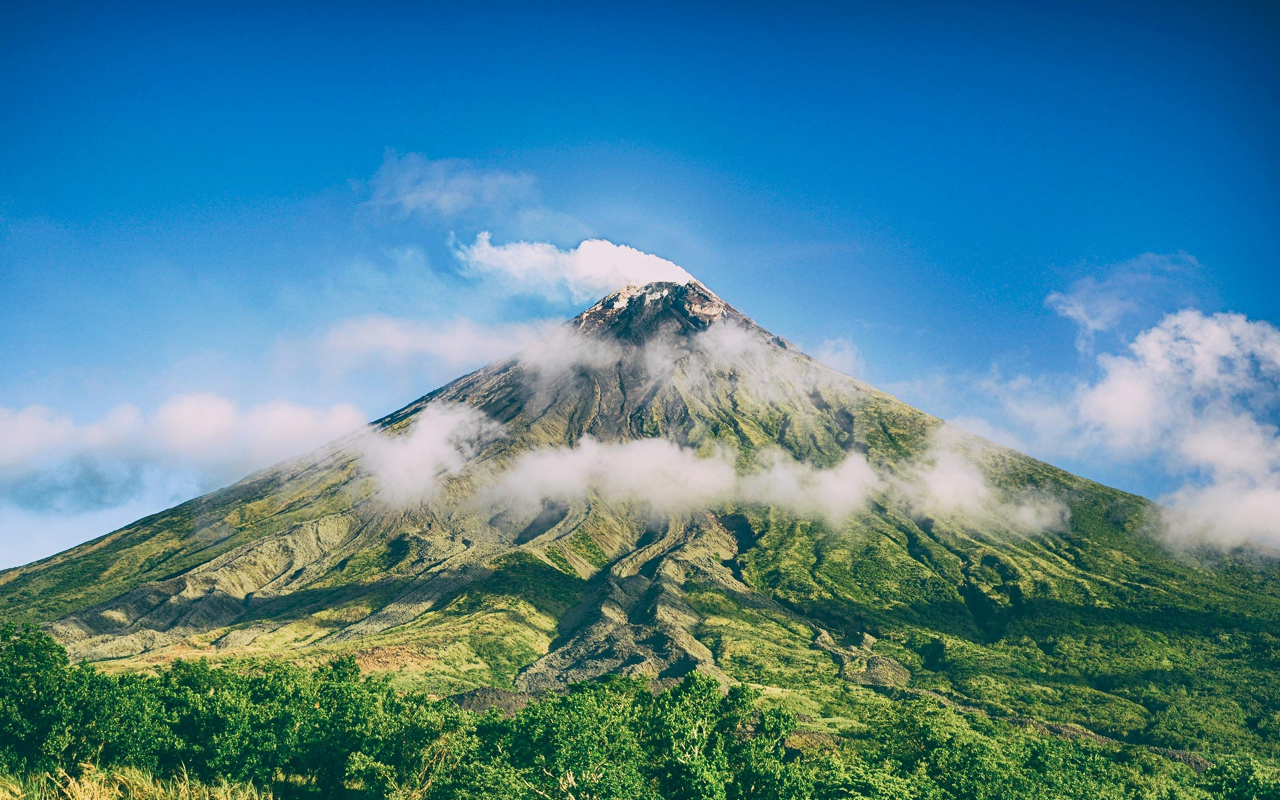
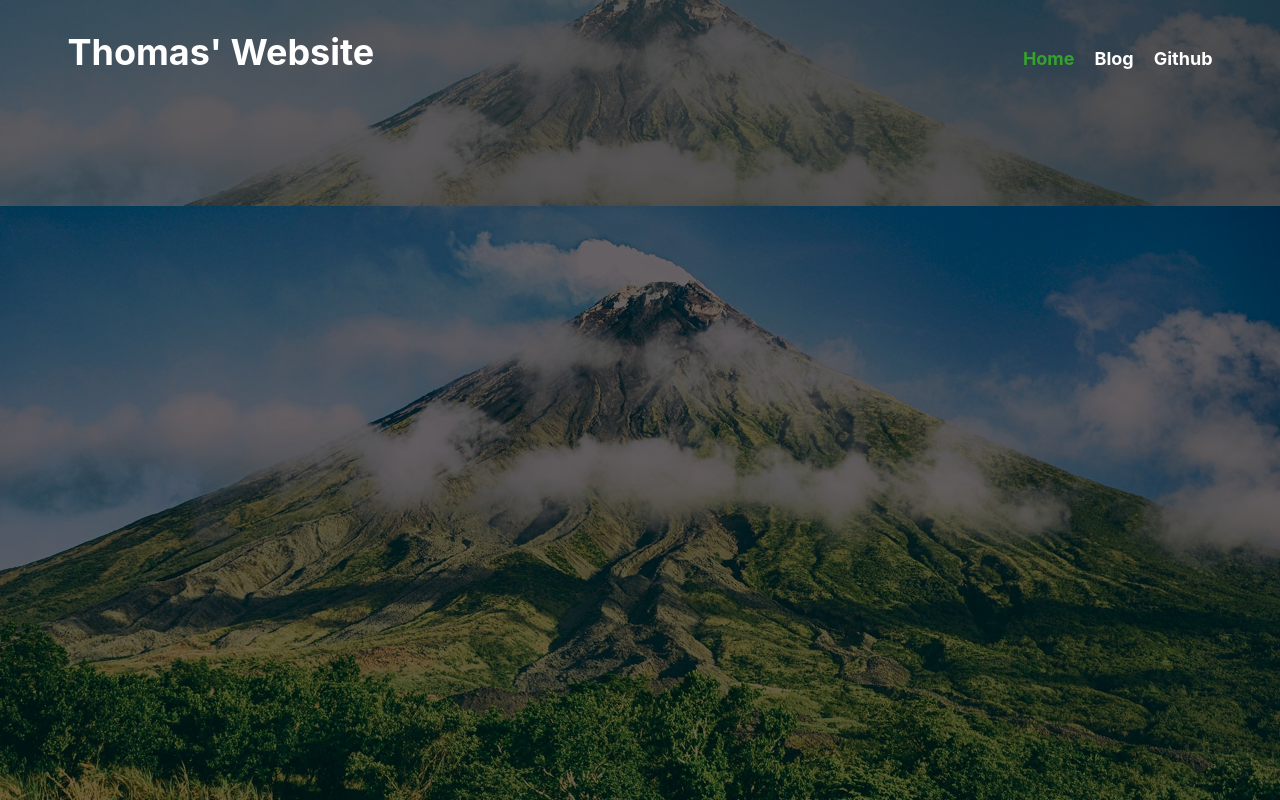
Before and after one commit to hewq/hewq.github.io, a Vue app in the folder apps/resume_resource/: page /#/home in a window 1280 px wide. Built offline with nearby package versions, Linux system fonts and the light colour scheme.

Commit message:
feat:添加头部

```diff
--- a/apps/resume_resource/babel.config.js
+++ b/apps/resume_resource/babel.config.js
@@ -11,4 +11,4 @@ module.exports = {
             }
         ]
     ]
-}
+};
--- a/apps/resume_resource/src/App.vue
+++ b/apps/resume_resource/src/App.vue
@@ -4,6 +4,17 @@
   </div>
 </template>
 
+<script lang="ts">
+import Vue from 'vue';
+export default Vue.extend({
+    methods: {
+        a (): void {
+            console.log('a');
+        }
+    }
+});
+</script>
+
 <style lang="scss">
 @import '@styles/_global';
 </style>
--- a/apps/resume_resource/src/assets/styles/_global.scss
+++ b/apps/resume_resource/src/assets/styles/_global.scss
@@ -2,3 +2,12 @@
     margin: 0;
     padding: 0;
 }
+
+body {
+    font-family: -apple-system, BlinkMacSystemFont, Segoe UI, Helvetica, Arial, sans-serif, Apple Color Emoji, Segoe UI Emoji;
+}
+
+a {
+    text-decoration: none;
+    outline: none;
+}
--- /dev/null
+++ b/apps/resume_resource/src/components/Header.vue
@@ -0,0 +1,74 @@
+<template>
+    <div class="container" :class="{bg: showBg}">
+        <div class="content">
+            <div class="title">Thomas' Website</div>
+            <div class="nav">
+                <router-link to="/home" class="nav-item">Home</router-link>
+                <router-link to="/blog" class="nav-item">Blog</router-link>
+                <router-link to="/github" class="nav-item">Github</router-link>
+            </div>
+        </div>
+    </div>
+</template>
+
+<script lang="ts">
+import { Component, Prop, Vue } from 'vue-property-decorator';
+
+@Component
+export default class Header extends Vue {
+  @Prop() private showBg!: boolean;
+}
+</script>
+
+<style lang="scss" scoped>
+@import '@styles/_function';
+
+$height: 206px;
+
+.container {
+    position: relative;
+    @include wh(100vw, $height);
+
+    .content {
+        min-width: 810px;
+        max-width: 1185px;
+        height: $height;
+        padding-top: 30px;
+        margin: 0 auto;
+        display: flex;
+        justify-content: space-between;
+        align-items: baseline;
+        box-sizing: border-box;
+    }
+
+    .title {
+        padding-left: 20px;
+        color: #fff;
+        font-weight: bold;
+        font-size: 36px;
+    }
+
+    .nav {
+        padding-right: 10px;
+
+        .nav-item {
+            color: #fff;
+            font-size: 18px;
+            margin: 0 10px;
+            font-weight: bold;
+
+            &:hover, &.router-link-exact-active {
+                color:#35a22c;
+            }
+
+        }
+    }
+
+}
+
+.bg {
+    @include bg('~@images/banner.jpg', cover);
+    background-image:linear-gradient(to right, rgba(42, 42, 42, 0.71), rgba(38, 40, 40, 0.78)), url('~@images/banner.jpg');
+}
+
+</style>
--- a/apps/resume_resource/src/views/Home.vue
+++ b/apps/resume_resource/src/views/Home.vue
@@ -1,12 +1,23 @@
 <template>
     <div class="container">
-        <div class="banner"></div>
+        <div class="banner">
+            <Header :showBg="true"></Header>
+        </div>
     </div>
 </template>
 
 <script lang="ts">
-import Vue from 'vue'
-export default Vue.extend({})
+import { Component, Vue } from 'vue-property-decorator';
+import Header from '@components/Header.vue';
+
+@Component({
+    components: {
+        Header
+    }
+})
+
+export default class Home extends Vue {}
+
 </script>
 
 <style lang="scss" scoped>
@@ -14,8 +25,18 @@ export default Vue.extend({})
 
 .container {
     .banner {
-        @include wh(100%, 100vh);
+        position: relative;
+        @include wh(100vw, 100vh);
         @include bg('~@images/banner.jpg', cover);
+        &::before {
+            content: '';
+            background: rgba(0, 0, 0, 0.57);
+            position: absolute;
+            top: 0;
+            left: 0;
+            right: 0;
+            bottom: 0;
+        }
     }
 }
 </style>
--- a/apps/resume_resource/tsconfig.json
+++ b/apps/resume_resource/tsconfig.json
@@ -19,7 +19,6 @@
       "@/*": [
         "src/*"
       ],
-      "@src/*": ["src/*"],
       "@images/*": ["src/assets/images/*"],
       "@styles/*": ["src/assets/styles/*"],
       "@components/*": ["src/components/*"],
--- a/apps/resume_resource/vue.config.js
+++ b/apps/resume_resource/vue.config.js
@@ -1,4 +1,4 @@
-const path = require('path')
+const path = require('path');
 
 module.exports = {
     configureWebpack: {
@@ -11,4 +11,4 @@ module.exports = {
             }
         }
     }
-}
+};
```
Also changed, not shown: apps/resume_resource/src/main.ts (+7 -7 lines), apps/resume_resource/src/router/index.ts (+6 -6 lines), apps/resume_resource/.eslintrc.js. Lines whose indentation alone changed are shown as unchanged.
